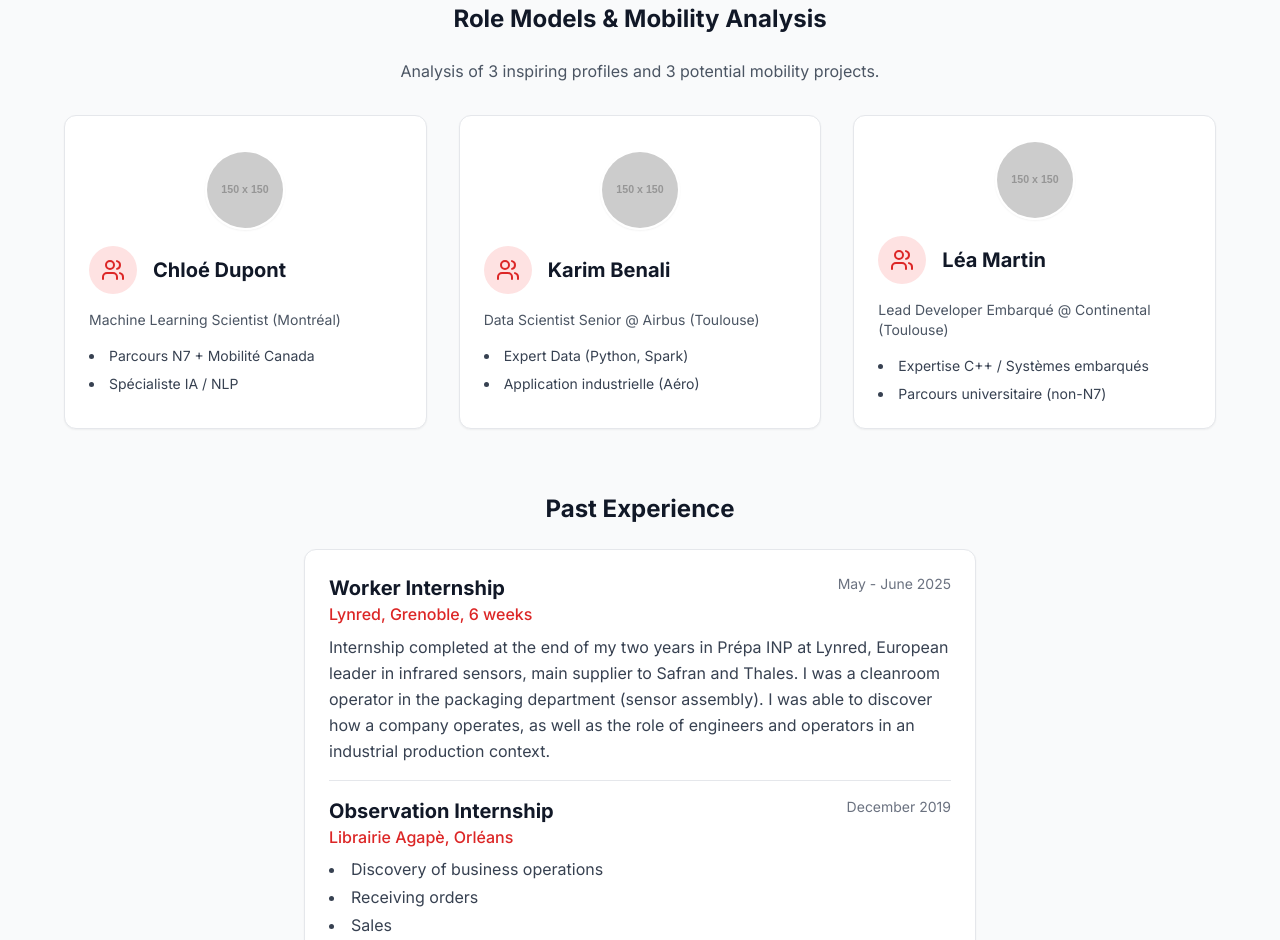
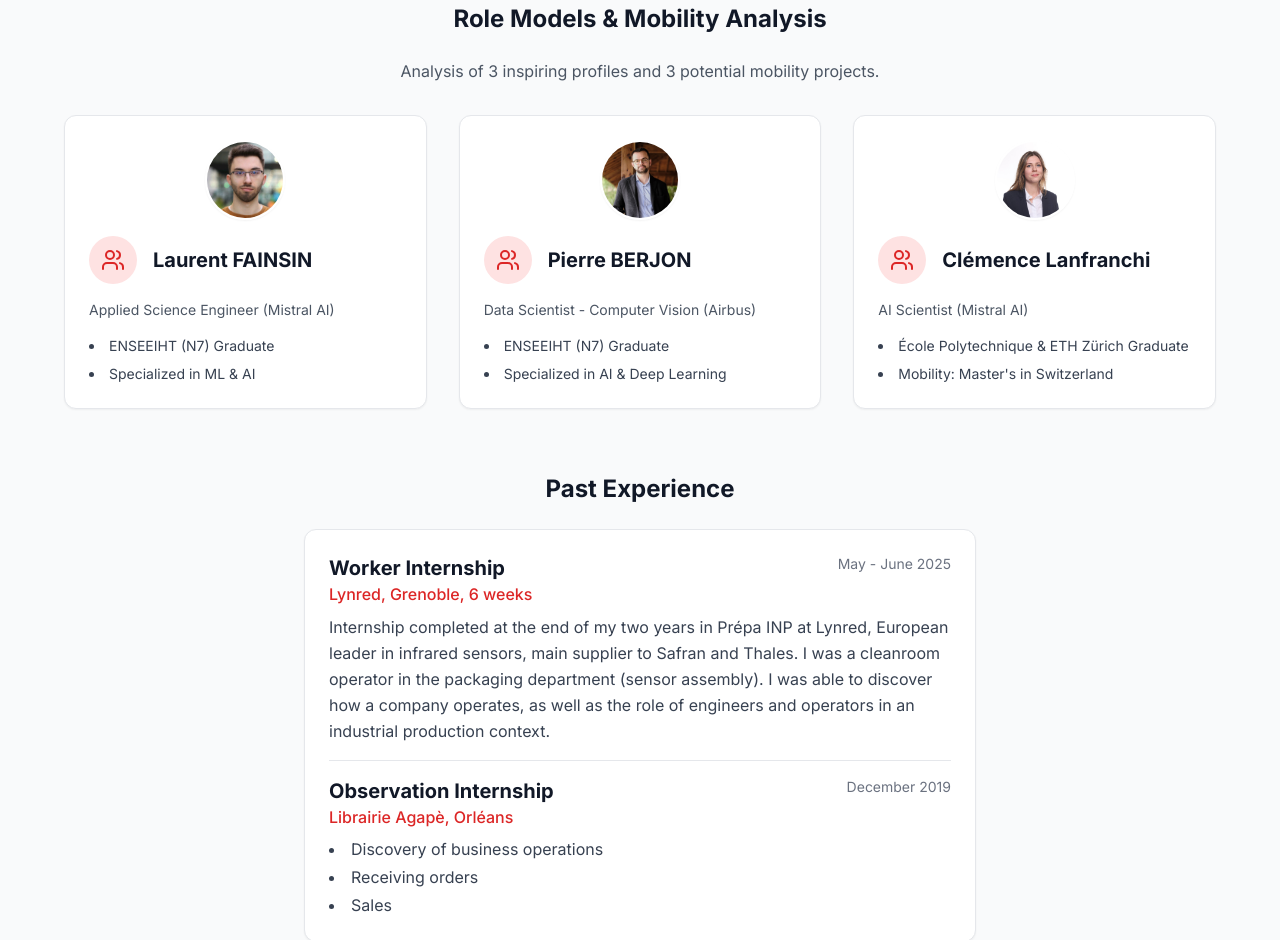
Before and after one commit to A2Lec/portfolio-n7, a plain HTML site: page index.html in a window 1280 px wide. Shown: the part 5005-5945 px from the top of the page. Drawn offline with nearby package versions, Linux system fonts and the light colour scheme; placeholder pictures from the web are drawn by us.

Commit message:
role models

```diff
--- a/index.html
+++ b/index.html
@@ -355,66 +355,69 @@
                     <p class="text-md text-gray-600 mb-8 text-center max-w-2xl mx-auto">Analysis of 3 inspiring profiles and 3 potential mobility projects.</p>
                     <div class="grid grid-cols-1 md:grid-cols-3 gap-8 mb-16">
 
-                        <button
+                       <button
                             class="role-model-card bg-white border border-gray-200 rounded-xl p-6 shadow-sm text-left w-full hover:shadow-lg hover:border-red-400 transition-all duration-300 focus:outline-none focus:ring-2 focus:ring-red-300"
-                            data-title="Chloé Dupont: ML Scientist @ Shopify (Montréal)"
-                            data-profile="Diplômée de l'ENSEEIHT (filière Sciences du Numérique, comme moi), Chloé a effectué son stage de fin d'études au MILA (Quebec AI Institute) à Montréal. Cette expérience lui a ouvert les portes de l'écosystème tech canadien. Elle est aujourd'hui spécialisée dans les systèmes de recommandation et le NLP."
-                            data-interest="Son parcours est mon 'plan A'. Elle a utilisé l'N7 comme tremplin pour une carrière en IA en Amérique du Nord, ce qui correspond exactement à mon projet de mobilité au Canada. Sa spécialisation en NLP est un domaine que je vise particulièrement."
-                            data-image="./assets/RM1.jpg"
-                        >
-                            <img src="https://placehold.co/150x150/F9FAFB/DC2626?text=CD" alt="Chloé Dupont" class="w-20 h-20 rounded-full mx-auto mb-4 border-2 border-white shadow-sm">
+                            data-title="Laurent FAINSIN - Applied Science Engineer"
+                            data-profile="Laurent FAINSIN is an Applied Science Engineer at Mistral AI. He is a graduate engineer from ENSEEIHT (Master's degree, Computer Science). His career shows a rapid trajectory in high-level AI roles, moving from internships at IRIT and Safran to an ML Engineer role at Finegrain, and now to his current position at Mistral AI."
+                            data-interest="Laurent's profile is highly inspiring as he represents a top-tier path for an ENSEEIHT Computer Science graduate. His journey directly into ML research and then to Mistral AI—one of the most prominent AI companies—demonstrates the high value of the N7 degree in the field. His interests in Machine Learning and Computer Graphics align perfectly with my own."
+                            data-image="assets/laurent_fainsin.jpeg">
+
+                            <img src="assets/laurent_fainsin.jpeg" alt="Laurent Fainsin" class="w-20 h-20 rounded-full mx-auto mb-4 border-2 border-white shadow-sm object-cover">
+
                             <div class="flex items-center mb-4">
                                 <div class="flex-shrink-0 flex justify-center items-center w-12 h-12 bg-red-100 text-red-600 rounded-full">
                                     <i data-lucide="users" class="w-6 h-6"></i>
                                 </div>
-                                <h3 class="text-xl font-semibold text-gray-900 ml-4">Chloé Dupont</h3>
+                                <h3 class="text-xl font-semibold text-gray-900 ml-4">Laurent FAINSIN</h3>
                             </div>
-                            <p class="text-gray-600 mb-4 text-sm">Machine Learning Scientist (Montréal)</p>
+                            <p class="text-gray-600 mb-4 text-sm">Applied Science Engineer (Mistral AI)</p>
                             <ul class="list-disc list-inside space-y-2 text-gray-700 text-sm">
-                                <li>Parcours N7 + Mobilité Canada</li>
-                                <li>Spécialiste IA / NLP</li>
+                                <li>ENSEEIHT (N7) Graduate</li>
+                                <li>Specialized in ML & AI</li>
                             </ul>
                         </button>
 
                         <button
                             class="role-model-card bg-white border border-gray-200 rounded-xl p-6 shadow-sm text-left w-full hover:shadow-lg hover:border-red-400 transition-all duration-300 focus:outline-none focus:ring-2 focus:ring-red-300"
-                            data-title="Karim Benali: Data Scientist Senior @ Airbus (Toulouse)"
-                            data-profile="Diplômé de l'INSA Toulouse (Génie Mathématique), Karim a rejoint Airbus il y a 8 ans. Il travaille sur l'optimisation de la maintenance prédictive en analysant les données de vol. Il est expert en Python (Pandas, Scikit-learn) et en plateformes Big Data (Spark)."
-                            data-interest="Karim montre qu'il est possible de faire de la Data Science de haut niveau à Toulouse, dans un secteur passionnant. Son parcours est plus 'local' mais très concret. La maintenance prédictive est une application de l'IA avec un impact industriel direct, ce qui est motivant."
-                            data-image="./assets/RM2.jpg"
+                            data-title="Pierre BERJON - Data Scientist"
+                            data-profile="Pierre BERJON is a Data Scientist at Airbus, specializing in Computer Vision. He holds a dual degree from ENSEEIHT (Master of Engineering & Specialized Master in AI). His career shows a clear progression at Airbus, starting as an intern, then advancing to R&D Machine Learning Expert (Satellite Imagery) before his current role."
+                            data-interest="Pierre's profile is a perfect example of a successful post-ENSEEIHT (N7) career in the AI/Digital Sciences field. His career shows a direct and successful trajectory from an N7 degree to a highly technical position (Computer Vision) at a major local company (Airbus). This is a trajectory I am aiming for, combining my academic specialization with concrete industrial application."
+                            data-image="assets/pierre_berjon.jpeg"
                         >
-                            <img src="https://placehold.co/150x150/F9FAFB/DC2626?text=KB" alt="Karim Benali" class="w-20 h-20 rounded-full mx-auto mb-4 border-2 border-white shadow-sm">
+                            <img src="assets/pierre_berjon.jpeg" alt="Pierre Berjon" class="w-20 h-20 rounded-full mx-auto mb-4 border-2 border-white shadow-sm object-cover">
+
                             <div class="flex items-center mb-4">
                                 <div class="flex-shrink-0 flex justify-center items-center w-12 h-12 bg-red-100 text-red-600 rounded-full">
                                     <i data-lucide="users" class="w-6 h-6"></i>
                                 </div>
-                                <h3 class="text-xl font-semibold text-gray-900 ml-4">Karim Benali</h3>
+                                <h3 class="text-xl font-semibold text-gray-900 ml-4">Pierre BERJON</h3>
                             </div>
-                            <p class="text-gray-600 mb-4 text-sm">Data Scientist Senior @ Airbus (Toulouse)</p>
+                            <p class="text-gray-600 mb-4 text-sm">Data Scientist - Computer Vision (Airbus)</p>
                             <ul class="list-disc list-inside space-y-2 text-gray-700 text-sm">
-                                <li>Expert Data (Python, Spark)</li>
-                                <li>Application industrielle (Aéro)</li>
+                                <li>ENSEEIHT (N7) Graduate</li>
+                                <li>Specialized in AI & Deep Learning</li>
                             </ul>
                         </button>
 
-                        <button
+                       <button
                             class="role-model-card bg-white border border-gray-200 rounded-xl p-6 shadow-sm text-left w-full hover:shadow-lg hover:border-red-400 transition-all duration-300 focus:outline-none focus:ring-2 focus:ring-red-300"
-                            data-title="Léa Martin: Lead Developer @ Continental (Toulouse)"
-                            data-profile="Issue d'un Master Informatique à l'Université Paul Sabatier (Toulouse III), Léa est experte en C++ et en développement de logiciels critiques. Elle dirige une équipe chez Continental travaillant sur les systèmes d'aide à la conduite (ADAS). Son parcours montre une forte expertise technique en 'software engineering'."
-                            data-interest="Ce profil est différent. Il est moins axé 'Data/AI' et plus 'Software' pur. Ayant aimé mon projet Arduino (C++), je trouve son expertise en systèmes embarqués (C++) très intéressante. C'est une voie alternative solide si je me spécialise davantage en développement logiciel qu'en data."
-                            data-image="./assets/RM3.jpg"
+                            data-title="Clémence Lanfranchi - AI Scientist"
+                            data-profile="Clémence Lanfranchi is an AI Scientist at Mistral AI. Her academic background is exceptional, featuring a 'Diplôme d'ingénieur' from École Polytechnique and a Master's degree in Data Science from ETH Zürich. Her career includes significant R&D experience at Oracle Labs and research-focused roles during her studies, such as her Master's Thesis at ETH and a research project with DS3Lab/Ebay."
+                            data-interest="Clémence's profile is a powerful model for combining a prestigious French engineering degree (Polytechnique) with high-level international specialization (ETH Zürich). Her mobility to Switzerland for her Master's degree clearly paved the way for top-tier R&D roles at Oracle and now Mistral AI. This 'French Grande École + international Master's' path is a highly effective strategy that I will strongly consider for my own."
+                            data-image="assets/clemence_lanfranchi.jpeg"
                         >
-                            <img src="https://placehold.co/150x150/F9FAFB/DC2626?text=LM" alt="Léa Martin" class="w-20 h-20 rounded-full mx-auto mb-4 border-2 border-white shadow-sm">
+                            <img src="assets/clemence_lanfranchi.jpeg" alt="Clémence Lanfranchi" class="w-20 h-20 rounded-full mx-auto mb-4 border-2 border-white shadow-sm object-cover">
+
                             <div class="flex items-center mb-4">
                                 <div class="flex-shrink-0 flex justify-center items-center w-12 h-12 bg-red-100 text-red-600 rounded-full">
                                     <i data-lucide="users" class="w-6 h-6"></i>
                                 </div>
-                                <h3 class="text-xl font-semibold text-gray-900 ml-4">Léa Martin</h3>
+                                <h3 class="text-xl font-semibold text-gray-900 ml-4">Clémence Lanfranchi</h3>
                             </div>
-                            <p class="text-gray-600 mb-4 text-sm">Lead Developer Embarqué @ Continental (Toulouse)</p>
+                            <p class="text-gray-600 mb-4 text-sm">AI Scientist (Mistral AI)</p>
                             <ul class="list-disc list-inside space-y-2 text-gray-700 text-sm">
-                                <li>Expertise C++ / Systèmes embarqués</li>
-                                <li>Parcours universitaire (non-N7)</li>
+                                <li>École Polytechnique & ETH Zürich Graduate</li>
+                                <li>Mobility: Master's in Switzerland</li>
                             </ul>
                         </button>
                     </div>
```
Also changed, not shown: assets/clemence_lanfranchi.jpeg (added), assets/laurent_fainsin.jpeg (added), assets/pierre_berjon.jpeg (added).
